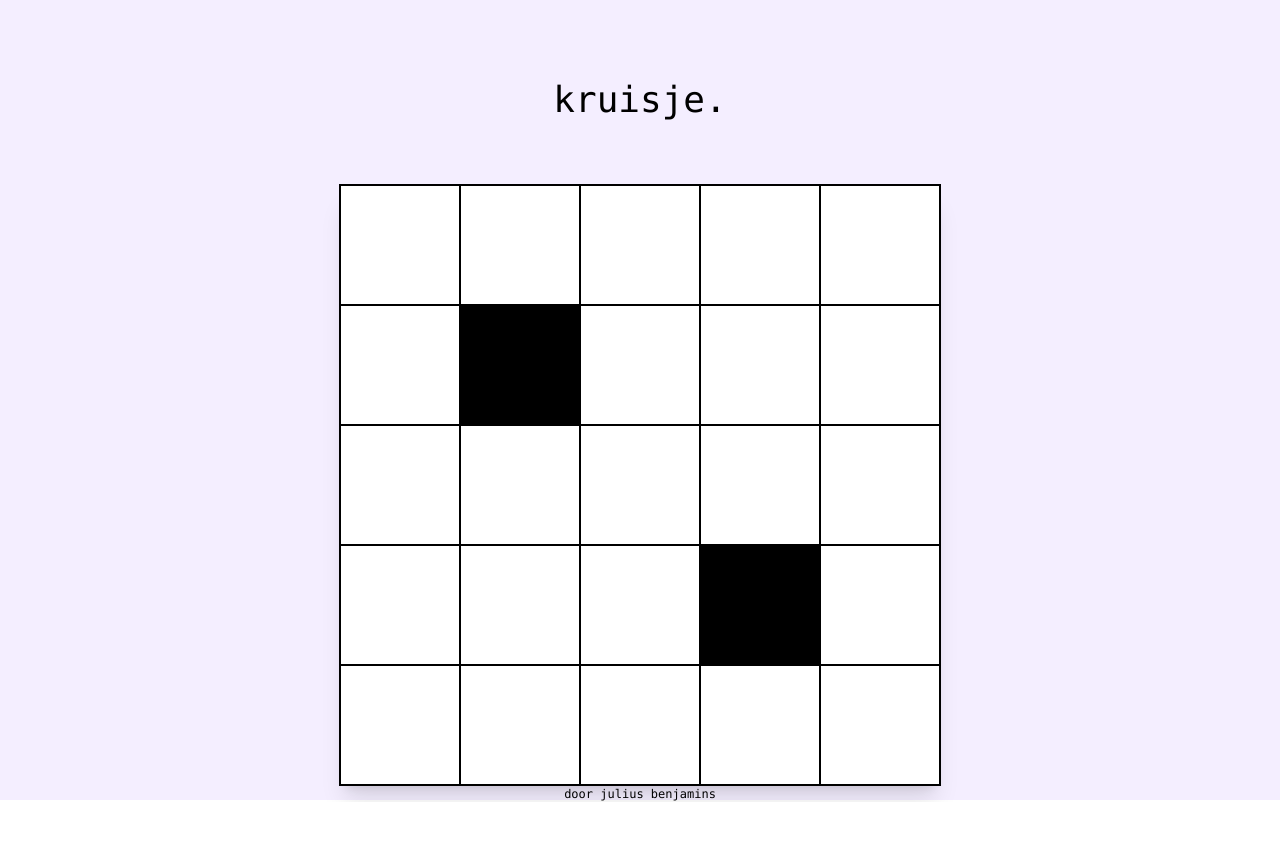
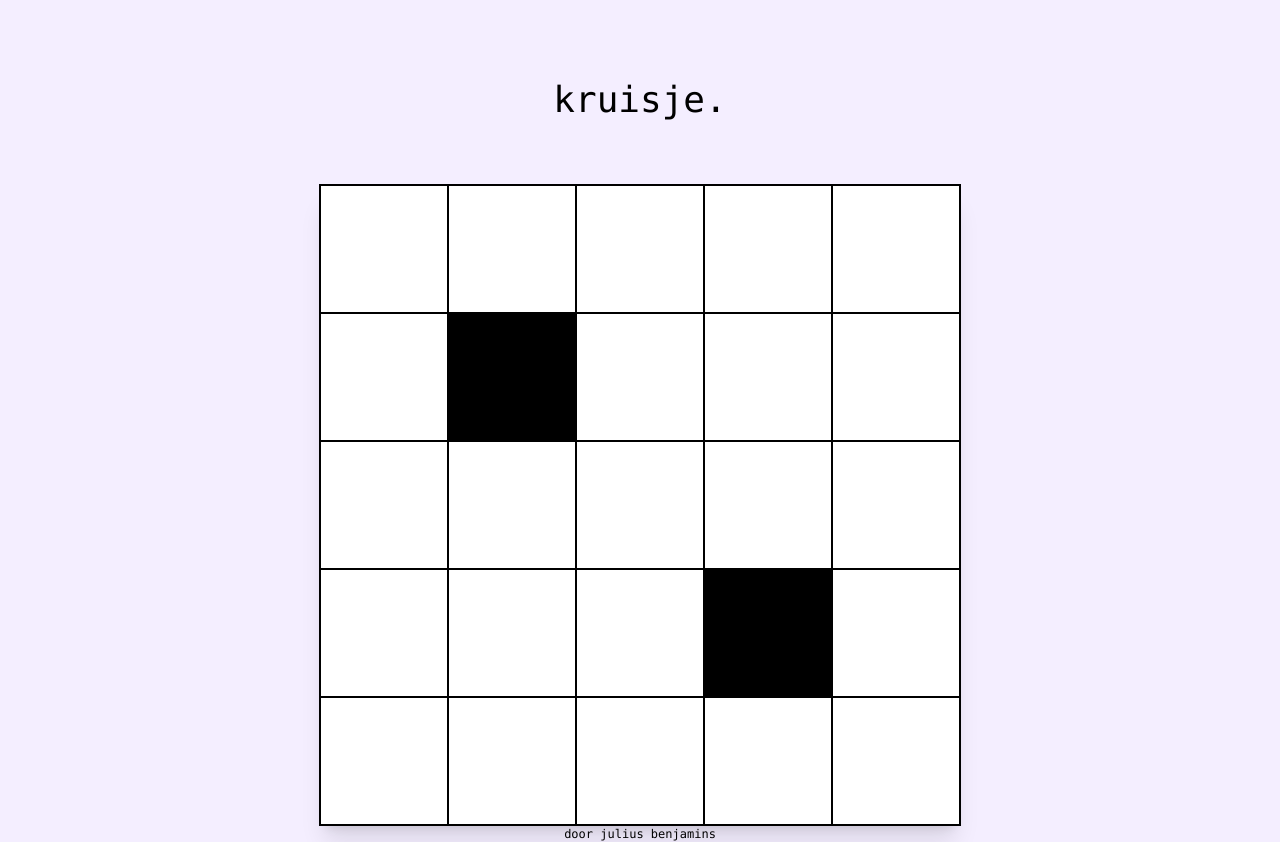
Before and after one commit to juliusbenjamins/kruisje, a React (Create React App) app: page / in a window 1280 px wide. Before the commit the page ends 802 px from the top, so only its background shows below. Built offline with nearby package versions, Linux system fonts and the light colour scheme.

Commit message:
Added traversion

```diff
--- a/src/App.css
+++ b/src/App.css
@@ -1,3 +1,7 @@
+html {
+  background-color: #f4eeff;
+}
+
 .App {
   text-align: center;
   background-color: #f4eeff;
--- a/src/App.js
+++ b/src/App.js
@@ -11,6 +11,7 @@ export const App = () => {
   const [loading, setLoading] = useState(true);
   const [puzzle, setPuzzle] = useState();
   const [direction, setDirection] = useState(HORIZONTAL); // 0 = Horizontal, 1 = Vertical
+  const inputs = useRef([]);
   const [activeCell, setActiveCell] = useState({
     row: null,
     col: null,
@@ -27,41 +28,43 @@ export const App = () => {
   const handleMouseDown = (row, col) => {
     if (activeCell.row === row && activeCell.col === col) {
       setDirection((direction + 1) % 2)
-      console.log("new dir", direction)
     }
   }
 
   /* Checks if the new letter is a letter, otherwise leave empty*/
-  const handleChange = (e) => {
+  const handleChange = (e, index) => {
     const re = /^[A-Za-z]+$/;
+    const value = e.target.value;
 
-    if (!re.test(e.target.value)) {
+    if (!re.test(value)) {
       e.target.value = ""
     }
-  };
+
+    // Als er een letter is ingevuld -> focus naar volgende input
+    // Lelijkste en onduidelijkste logica ooit dus even mooimaken chef
+    if (value.length === 1 && index < inputs.current.length - 1) {
+      if (direction === 0) inputs.current[(index + 1) % 25].focus();
+      if (direction === 1) {
+        if (index >= 20) {
+          inputs.current[(index + 6) % 25].focus();
+        } else {
+          inputs.current[(index + 5) % 25].focus();
+        }
+      }
+    } else if (index === inputs.current.length - 1) {
+      inputs.current[0].focus();
+      setDirection((direction + 1) % 2)
+    }
+  }
 
   const handleKeyDown = (e) => {
 
   }
 
-// { <input id={input-${row}-${col}}
-// className={p-4 sm:p-6 md:px-8 text-center text-3xl uppercase focus:outline-none focus:ring-0
-//   ${
-//     activeCell.row == row && activeCell.col == col
-//     ? "bg-purple-400 "
-//     : "bg-white " /* Sets the active cell to green */
-//   }
-//   ${
-//     (direction == HORIZONTAL && activeCell.row == row && activeCell.col != col)
-//     || direction == VERTICAL && activeCell.col == col && activeCell.row != row
-//     ? "bg-purple-200 "
-//     : "bg-white " /* Set active row or column to soft green */
-//   }} }
-
   const getCellColor = (row, col) => {
     if (activeCell.row === row && activeCell.col === col) {
       return "bg-purple-400";
-    } else if ( (direction === HORIZONTAL && activeCell.row === row && activeCell.col !== col) ||
+    } else if ((direction === HORIZONTAL && activeCell.row === row && activeCell.col !== col) ||
       (direction === VERTICAL && activeCell.col === col && activeCell.row !== row)) {
       return "bg-purple-200";
     } else {
@@ -102,7 +105,7 @@ export const App = () => {
             <div className="flex flex-col">
               <div className="overflow-x-auto sm:-mx-6 lg:-mx-8">
                 <div className="inline-block min-w-full sm:px-6 lg:px-8">
-                  <div className="overflow-hidden grid grid-cols-5 grid-rows-5 border border-black">
+                  <div className="overflow-hidden grid grid-cols-5 grid-rows-5 border border-black bg-black">
                     {
                       Array.from({ length: size * size }).map((_, index) => {
                         const row = Math.floor(index / size);
@@ -113,27 +116,31 @@ export const App = () => {
                           return (
                             <div
                               key={`${row}-${col}`}
-                            className="border bg-black border-black aspect-square">
+                              ref={(el) => (inputs.current[index] = el)}
+                              className="border bg-black border-black aspect-square overflow-hidden">
                             </div>
                           )
                         } else {
                           return (
                             <div
-                            key={`div-${row}-${col}`}>
+                              key={`div-${row}-${col}`}
+                              className='items-center overflow-hidden'
+                            >
                               <div
-                              className='items-center border border-black'>
+                                className='items-centeroverflow-hidden border border-black'>
                                 <input
                                   id={`input-${row}-${col}`}
-                                className={`p-6 sm:p-8 md:px-10 text-center text-3xl uppercase focus:outline-none focus:ring-0 aspect-square
+                                  className={`p-5 sm:p-8 md:px-10 text-center text-2xl sm:text-3xl md:text-4xl uppercase focus:outline-none focus:ring-0 aspect-square
                                   ${getCellColor(row, col)}`}
                                   size="1"
                                   type="text"
                                   maxLength="1"
                                   name="inputCell"
+                                  ref={(el) => (inputs.current[index] = el)}
                                   onFocus={() => handleFocus(row, col)}
                                   onMouseDown={() => handleMouseDown(row, col)}
                                   onKeyDown={(e) => handleKeyDown(e, row, col)}
-                                onChange={(e) => handleChange(e)}
+                                  onChange={(e) => handleChange(e, index)}
                                 />
                               </div>
                             </div>
```
Lines whose indentation alone changed are shown as unchanged.
